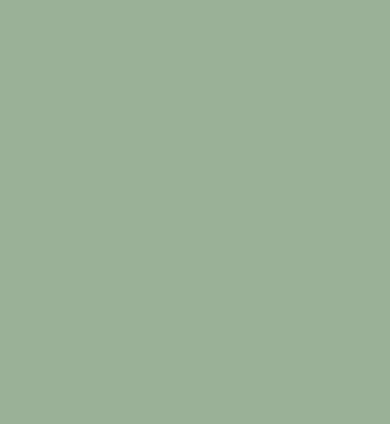
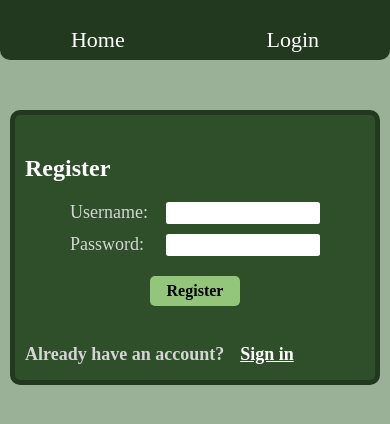
Before and after one commit to leyuh/crib-crazy-client, a React (Create React App) app: page /auth in a window 390 px wide. Shown: the top 424 px of the page. Built offline with nearby package versions, Linux system fonts and the light colour scheme.

Commit message:
auth, mobile styling

```diff
--- a/src/App.js
+++ b/src/App.js
@@ -3,6 +3,7 @@ import { BrowserRouter as Router, Routes, Route } from "react-router-dom";
 import "./styles/App.css";
 
 import Home from "./pages/Home.js";
+import Themes from "./pages/Themes.js";
 import Auth from "./pages/Auth.js";
 
 import Navbar from "./components/Navbar.js";
@@ -10,9 +11,10 @@ import Navbar from "./components/Navbar.js";
 function App() {
   return <div id="app">
     <Router>
-
+      <Navbar/>
       <Routes>
         <Route path="/" element={<Home />} />
+        <Route path="/themes" element={<Themes />} />
         <Route path="/auth" element={<Auth />} />
       </Routes>
     </Router>
--- a/src/components/Navbar.js
+++ b/src/components/Navbar.js
@@ -9,15 +9,20 @@ const Navbar = () => {
     const navigate = useNavigate();
 
     const logout = () => {
-
+        setCookies("access_token", "");
+        window.localStorage.removeItem("userId");
+        navigate("/auth");
     }
 
     return <div id="navbar">
-        <Link to={"/"}> Crib Crazy </Link>
+        <Link to={"/"} className="nav-btn"> Home </Link>
         {!cookies.access_token ?
-            <Link to={"/auth"}> Login </Link>
+            <Link to={"/auth"} className="nav-btn"> Login </Link>
          :
-            <button onClick={logout}>Logout</button>
+            <>
+                <Link to={"/themes"} className="nav-btn"> Themes </Link>
+                <button onClick={logout} className="nav-btn">Logout</button>
+            </>
         }
     </div>
 }
--- a/src/pages/Auth.js
+++ b/src/pages/Auth.js
@@ -1,6 +1,141 @@
+import axios from "axios";
+import { useState } from "react";
+import { useCookies} from "react-cookie";
+import { useNavigate } from "react-router-dom";
+
+import "../styles/Auth.css";
+
+
 const Auth = () => {
-    return <div id="auth">
+    const [currAuthDiv, setCurrAuthDiv] = useState("register");
 
+    return <div id="auth" className="page">
+        {currAuthDiv === "register" ? <Register
+            currAuthDiv={currAuthDiv}
+            setCurrAuthDiv={setCurrAuthDiv}
+        /> : <Login
+            currAuthDiv={currAuthDiv}
+            setCurrAuthDiv={setCurrAuthDiv}
+        />}
+    </div>
+}
+
+const Login = (props) => {
+    const {
+        currAuthDiv,
+        setCurrAuthDiv
+    } = props;
+
+    const [username, setUsername] = useState("");
+    const [password, setPassword] = useState("");
+
+    const [cookies, setCookies] = useCookies(["access_token"]);
+
+    const navigate = useNavigate();
+
+    const onSubmit = async (e) => {
+        e.preventDefault();
+        try {
+            const res = await axios.post("http://localhost:3001/auth/login", {
+                username,
+                password
+            });
+
+            setCookies("access_token", res.data.token);
+            window.localStorage.setItem("userId", res.data.userId);
+            navigate("/");
+
+        } catch (err) {
+            console.error(err);
+        }
+    }
+
+    return <Form
+        username={username}
+        setUsername={setUsername}
+        password={password}
+        setPassword={setPassword}
+        label={"Login"}
+        onSubmit={onSubmit}
+        currAuthDiv={currAuthDiv}
+        setCurrAuthDiv={setCurrAuthDiv}
+    />
+}
+
+const Register = (props) => {
+    const {
+        currAuthDiv,
+        setCurrAuthDiv
+    } = props;
+
+    const [username, setUsername] = useState("");
+    const [password, setPassword] = useState("");
+
+    const onSubmit = async (e) => {
+        e.preventDefault();
+
+        try {
+            await axios.post("http://localhost:3001/auth/register", {
+                username,
+                password
+            })
+        } catch (err) {
+            console.error(err);
+        }
+    }
+
+    return <Form
+        username={username}
+        setUsername={setUsername}
+        password={password}
+        setPassword={setPassword}
+        label="Register"
+        onSubmit={onSubmit}
+        currAuthDiv={currAuthDiv}
+        setCurrAuthDiv={setCurrAuthDiv}
+    />
+}
+
+const Form = ({
+    username,
+    setUsername,
+    password,
+    setPassword,
+    label,
+    onSubmit,
+    currAuthDiv,
+    setCurrAuthDiv
+}) => {
+    return <div className="auth-container">
+        <form onSubmit={onSubmit}>
+            <h2>{label}</h2>
+
+            <div className="form-group">
+                <label htmlFor={`${label}-username`}> Username: </label>
+                <input type="text" id={`${label}-username`} className="username form-input" value={username} onChange={(e) => {
+                    setUsername(e.target.value);
+                }}/>
+            </div>
+
+            <div className="form-group">
+                <label htmlFor={`${label}-password`}> Password: </label>
+                <input type="password" id={`${label}-password`} className="password form-input" value={password} onChange={(e) => {
+                    setPassword(e.target.value);
+                }}/>
+            </div>
+
+            <button type="submit" className="form-submit-btn">{label}</button>
+
+        </form>
+
+        <h3>{label === "Register" ? "Already have an account?" : "Don't have an account?"}</h3>
+        <button onClick={() => {
+            if (currAuthDiv === "register") {
+                setCurrAuthDiv("login");
+            } else {
+                setCurrAuthDiv("register");
+            }
+        }}>{label === "Register" ? "Sign in" : "Register"}</button>
     </div>
 }
 
--- a/src/pages/Home.js
+++ b/src/pages/Home.js
@@ -67,7 +67,7 @@ const Home = () => {
         }
     }
 
-    return <div id="home">
+    return <div id="home" className="page">
 
         <div id="crib-div">
             <h2><i>The crib is:</i></h2>
--- /dev/null
+++ b/src/pages/Themes.js
@@ -0,0 +1,7 @@
+const Themes = () => {
+    return <div id="themes" className="page">
+
+    </div>
+}
+
+export default Themes;
--- a/src/styles/App.css
+++ b/src/styles/App.css
@@ -23,3 +23,10 @@
 button:hover {
     cursor: grab;
 }
+
+.page {
+    height: calc(100% - 60px);
+    top: 60px;
+    position: absolute;
+    width: 100%;
+}
--- /dev/null
+++ b/src/styles/Auth.css
@@ -0,0 +1,75 @@
+.auth-container {
+    height: 225px;
+    width: 340px;
+    position: relative;
+    left: calc(50% - 185px);
+    margin-top: 50px;
+    border-radius: 10px;
+    padding: 20px 10px 20px 10px;
+    background-color: rgb(47, 79, 42);
+    color: rgb(213, 213, 213);
+    border: 5px solid rgb(34, 57, 31);
+}
+
+.auth-container > form > h2 {
+    color: white;
+}
+
+.form-group {
+    width: 250px;
+    height: 22px;
+    margin: auto;
+    margin-bottom: 10px;
+}
+
+.form-group > label {
+    font-size: 18px;
+}
+
+.form-input {
+    border-width: 0px;
+    border-radius: 2.5px;
+    height: 20px;
+    width: 150px;
+    float: right;
+    font-family: inherit;
+    font-size: 16px;
+}
+
+.form-input:hover {
+    cursor: text;
+}
+
+.form-submit-btn {
+    border-radius: 5px;
+    height: 30px;
+    width: 90px;
+    border: 0px;
+    position: relative;
+    left: calc(50% - 45px);
+    margin-top: 10px;
+    font-family: inherit;
+    font-weight: bold;
+    font-size: 16px;
+    background-color: rgb(147, 197, 123);
+}
+
+.auth-container > h3 {
+    display: inline-block;
+    position: relative;
+    top: 20px;
+    font-size: 18px;
+}
+
+.auth-container > button {
+    margin: 10px;
+    position: relative;
+    top: 20px;
+    background-color: rgba(0, 0, 0, 0);
+    border-width: 0px;
+    font-family: inherit;
+    color: white;
+    text-decoration: underline;
+    font-size: 18px;
+    font-weight: bold;
+}
--- a/src/styles/Home.css
+++ b/src/styles/Home.css
@@ -1,9 +1,3 @@
-#home {
-    height: calc(100% - 60px);
-    top: 60px;
-    position: absolute;
-    width: 100%;
-}
 
 #home > * {
     margin-left: auto;
@@ -136,26 +130,6 @@
     border-style: dashed;
 }
 
-@media screen and (max-width: 650px) {
-
-    #home-cards-div {
-        width: 340px;
-        height: 100px;
-        position: relative;
-        left: calc(50% - 188px) !important;
-        gap: 5px;
-    }
-
-    .large-cards-div > .card {
-        width: 50px;
-        height: 75px;
-    }
-
-    .large-cards-div > .card > h4 {
-        font-size: 25px;
-    }
-}
-
 #cards-sort-btn {
     height: 20px;
     width: 80px;
@@ -184,5 +158,85 @@
     font-weight: bold;
     background-color: rgb(76, 168, 76);
     background-image: linear-gradient(rgb(106, 189, 106), rgb(76, 168, 76));
+    color: black;
+}
 
+@media screen and (max-width: 650px) {
+
+    #crib-div {
+        top: -20px;
+        margin-bottom: -50px;
+    }
+
+    #home-cards-div {
+        width: 360px;
+        height: 95px;
+        position: relative;
+        left: calc(50% - 188px) !important;
+        border-radius: 10px;
+    }
+
+    .cards-div {
+        gap: 2.5px;
+        padding: 0px;
+    }
+
+    .large-cards-div > .card {
+        width: 55px;
+        height: 80px;
+    }
+
+    .large-cards-div > .card > h4 {
+        font-size: 30px;
+    }
+
+    .med-cards-div > .card {
+        width: 50px;
+        height: 75px;
+    }
+
+    .med-cards-div > .card > h4 {
+        font-size: 30px;
+    }
+
+    .med-cards-div {
+        height: 90px;
+        width: 345px;
+        margin-bottom: 10px;
+    }
+
+    #cards-sort-btn {
+        height: 35px;
+        width: 120px;
+        left: calc(50% - 60px);
+        font-size: 20px;
+        top: -63px;
+    }
+
+    .small-cards-div {
+        height: 60px;
+        width: 155px !important;
+        position: relative;
+    }
+
+    .small-cards-div > .card {
+        height: 55px;
+        width: 37px;
+        margin-top: 5px;
+        margin-bottom: 5px;
+    }
+
+    hr {
+        margin-top: 5px;
+        margin-bottom: 12.5px;
+    }
+
+    .small-cards-div > .card > h4 {
+        font-size: 20px;
+    }
+
+
+    #submit-btn {
+        left: calc(50% - 190px);
+    }
 }
--- a/src/styles/Navbar.css
+++ b/src/styles/Navbar.css
@@ -8,3 +8,32 @@
     border-bottom-left-radius: 10px;
     border-bottom-right-radius: 10px;
 }
+
+.nav-btn {
+    text-decoration: none;
+    color: white;
+    background-color: rgba(0, 0, 0, 0);
+    border-width: 0px;
+    font-size: 22px;
+    font-family: inherit;
+    font-weight: inherit;
+    margin: 0px 30px 0px 20px;
+    top: 25px;
+    position: relative;
+}
+
+.nav-btn:hover {
+    cursor: grab;
+}
+
+@media screen and (max-width: 650px) {
+    #navbar {
+        display: flex;
+        justify-content: center;
+    }
+
+    .nav-btn {
+        margin: auto;
+        top: 10px;
+    }
+}
--- a/src/styles/RoundSummary.css
+++ b/src/styles/RoundSummary.css
@@ -190,3 +190,114 @@
     background-color: rgb(76, 168, 76);
     background-image: linear-gradient(rgb(106, 189, 106), rgb(76, 168, 76));
 }
+
+@media screen and (max-width: 650px) {
+    #round-summary {
+        height: 450px;
+        width: 350px;
+
+        top: calc(50% - 285px);
+        left: calc(50% - 185px);
+
+        border-radius: 10px;
+        padding: 5px;
+    }
+
+    .rs-threw-label {
+        font-size: 20px;
+    }
+
+    #round-summary > h1 {
+        position: relative;
+        top: -20px;
+    }
+
+    #round-summary > h2 {
+        position: relative;
+        top: -45px;
+    }
+
+    #rs-initial-hand-div {
+        position: relative;
+        top: -70px;
+    }
+
+    .rs-summary-div {
+        height: 245px;
+        position: relative;
+        top: -145px;
+    }
+
+    .rs-summary-evaluation-div > .cards-div {
+        position: relative;
+        left: -7.5px;
+    }
+
+    .rs-summary-evaluation-div > .cards-div > .card {
+        margin: -10px;
+    }
+
+    .point-combo-div {
+        margin-left: 10px;
+    }
+
+    .point-combo-div > .card {
+        margin: -10px;
+    }
+
+
+    .rs-summary-evaluation-div {
+        position: relative;
+        top: -15px;
+    }
+
+    .rs-summary-evaluation-div > h2 {
+        font-size: 20px;
+        margin-left: -5px;
+        margin-right: -5px;
+        text-align: center;
+    }
+
+    .rs-summary-div > .rs-plr-label {
+        margin-top: 15px;
+    }
+
+    .rs-summary-div > .rs-threw-label {
+        margin-top: 25px;
+    }
+
+    .score-label {
+        margin: auto;
+        text-align: center;
+        margin-bottom: 10px;
+        font-size: 18px;
+    }
+
+    #round-sum-continue-btn {
+        position: relative;
+        top: -410px;
+        float: right;
+        left: 0px;
+    }
+
+    #accuracy-rating-label {
+        position: relative;
+        top: -385px !important;
+        width: 200px;
+        text-align: left;
+
+    }
+
+    #accuracy-percentage-label {
+        position: relative;
+        top: -315px !important;
+        height: 40px;
+        line-height: 40px;
+        width: 150px !important;
+        text-align: left !important;
+        left: 0px;
+        font-size: 35px;
+        background-color: rgba(0, 0, 0, 0);
+    }
+
+}
```
Lines whose indentation alone changed are shown as unchanged.
